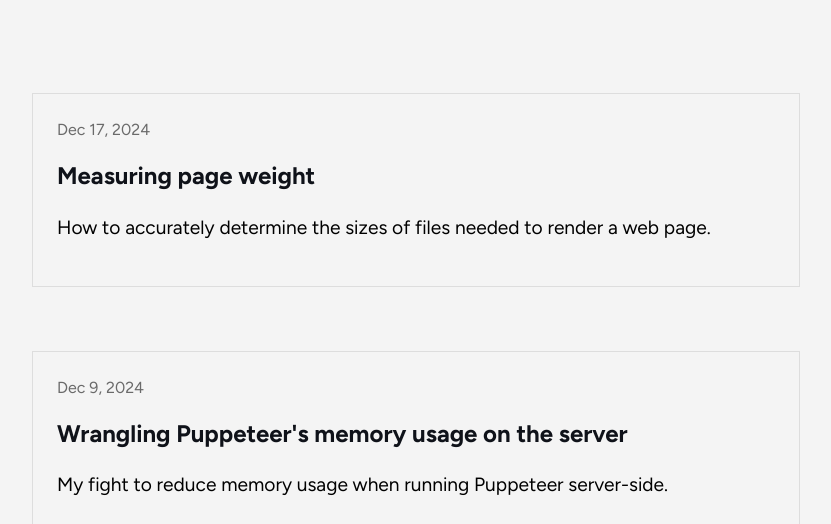
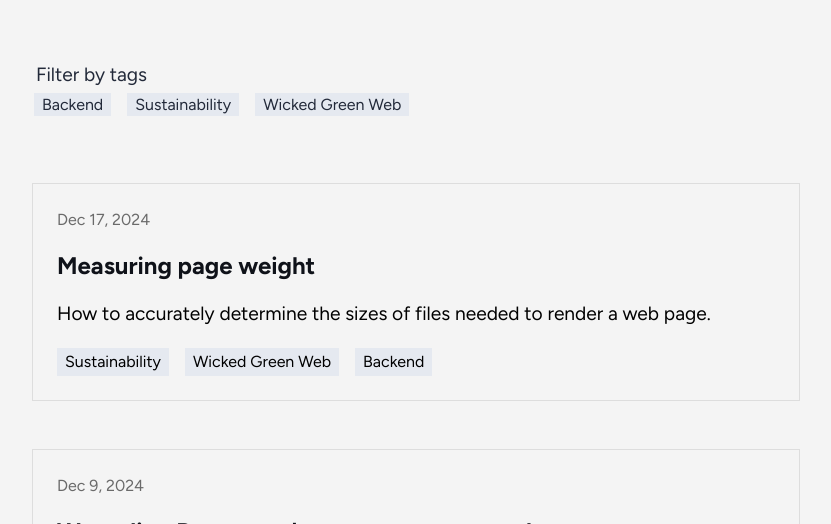
Before and after one commit to APJohns/blog, an Astro site: page / in a window 1280 px wide. Shown: the part 276-800 px from the top of the page, without its empty margins (224-1055 px from the left). Built offline with nearby package versions, Linux system fonts and the light colour scheme; Astro itself is replaced by a stand-in of ours.

Commit message:
add filters to blog list using svelte

```diff
--- a/astro.config.mjs
+++ b/astro.config.mjs
@@ -3,10 +3,12 @@ import vercel from '@astrojs/vercel/static';
 import mdx from '@astrojs/mdx';
 import sitemap from '@astrojs/sitemap';
 
+import svelte from '@astrojs/svelte';
+
 // https://astro.build/config
 export default defineConfig({
-	site: 'https://www.ashjohns.dev',
-	integrations: [mdx(), sitemap()],
+    site: 'https://www.ashjohns.dev',
+    integrations: [mdx(), sitemap(), svelte()],
   output: 'static',
   adapter: vercel({
     webAnalytics: { enabled: true }
--- a/package.json
+++ b/package.json
@@ -14,9 +14,11 @@
     "@astrojs/mdx": "^4.0.3",
     "@astrojs/rss": "^4.0.10",
     "@astrojs/sitemap": "^3.2.1",
+    "@astrojs/svelte": "^7.0.2",
     "@astrojs/vercel": "^8.0.1",
     "@vercel/analytics": "^1.3.1",
     "astro": "^5.1.1",
-    "typescript": "^5.5.2"
+    "svelte": "^5.15.0",
+    "typescript": "^5.7.2"
   }
 }
--- /dev/null
+++ b/src/components/BlogList.svelte
@@ -0,0 +1,143 @@
+<script>
+  import { formatDate } from '@/utils';
+
+  let { posts } = $props();
+  const allTags = posts
+    .reduce((acc, post) => {
+      post.data.tags &&
+        post.data.tags.forEach((tag) => {
+          if (!acc.includes(tag)) {
+            acc.push(tag);
+          }
+        });
+      return acc;
+    }, [])
+    .toSorted();
+
+  const filterPosts = (posts, tags) => {
+    if (Object.values(tags).every((t) => !t)) {
+      return posts;
+    } else {
+      return posts.filter((p) =>
+        Object.keys(tags)
+          .map((t) => tags[t] && p.data.tags.includes(t))
+          .includes(true)
+      );
+    }
+  };
+
+  let tags = $state({});
+  let filteredPosts = $derived(filterPosts(posts, tags));
+</script>
+
+<fieldset class="tag-list tags">
+  <legend>Filter by tags</legend>
+  {#each allTags as tag}
+    <label>
+      <input type="checkbox" class="tag-checkbox visually-hidden" bind:checked={tags[tag]} />
+      <span class="tag">{tag}</span>
+    </label>
+  {/each}
+</fieldset>
+
+<ul class="post-list">
+  {#each filteredPosts as post}
+    <li class="post-item">
+      <a href={`/blog/${post.id}/`} class="post-link">
+        <div class="details">
+          <p class="date">
+            {formatDate(post.data.pubDate)}
+          </p>
+          <h2 class="title">{post.data.title}</h2>
+          <p class="description">{post.data.description}</p>
+          <ul class="tags">
+            {#each post.data.tags as tag}
+              <li class="tag">{tag}</li>
+            {/each}
+          </ul>
+        </div>
+      </a>
+    </li>
+  {/each}
+</ul>
+
+<style>
+  .tags {
+    display: flex;
+    flex-wrap: wrap;
+    gap: 1rem;
+    padding: 0;
+    list-style: none;
+  }
+
+  .tag {
+    background: rgb(var(--gray-light));
+    padding: 0.125rem 0.5rem;
+    font-size: 1rem;
+    cursor: pointer;
+  }
+
+  .tag-list {
+    margin-top: 4rem;
+    border: 0;
+  }
+
+  .tag-checkbox:checked + .tag {
+    color: var(--surface);
+    background: var(--accent);
+  }
+
+  .post-list {
+    display: grid;
+    grid-template-columns: 1fr;
+    gap: 3rem;
+    margin-top: 4rem;
+    padding: 0;
+    list-style: none;
+  }
+
+  .post-item {
+    display: flex;
+  }
+
+  .post-item:first-of-type {
+    grid-column: 1/-1;
+  }
+
+  .post-link {
+    flex: 1;
+    display: flex;
+    flex-direction: column;
+    align-items: start;
+    gap: 1rem;
+    border: 1px solid #ddd;
+    padding: 1.5rem;
+    color: black;
+    text-decoration: none;
+  }
+
+  .post-link:hover {
+    background: #eee;
+  }
+
+  .title {
+    font-size: 1.5rem;
+    margin-bottom: 0;
+  }
+
+  .details {
+    flex: 1;
+    display: flex;
+    flex-direction: column;
+  }
+
+  .date {
+    margin-top: 0;
+    color: var(--body-subtle);
+    font-size: 1rem;
+  }
+
+  .description {
+    margin-top: 1rem;
+  }
+</style>
--- a/src/components/Footer.astro
+++ b/src/components/Footer.astro
@@ -5,7 +5,7 @@ const today = new Date();
 <footer>
   <div class="social-links">
     <a href="https://github.com/APJohns" target="_blank">
-      <span class="sr-only">Go to my GitHub repo</span>
+      <span class="visually-hidden">Go to my GitHub repo</span>
       <svg viewBox="0 0 16 16" aria-hidden="true" width="32" height="32" astro-icon="social/github"
         ><path
           fill="currentColor"
@@ -14,7 +14,7 @@ const today = new Date();
       >
     </a>
     <a href="https://www.linkedin.com/in/ashley-p-johns" target="_blank">
-      <span class="sr-only">Go to my LinkedIn</span>
+      <span class="visually-hidden">Go to my LinkedIn</span>
       <svg xmlns="http://www.w3.org/2000/svg" aria-hidden="true" width="32" height="32" viewBox="0 0 24 24"
         ><path
           d="M19 0h-14c-2.761 0-5 2.239-5 5v14c0 2.761 2.239 5 5 5h14c2.762 0 5-2.239 5-5v-14c0-2.761-2.238-5-5-5zm-11 19h-3v-11h3v11zm-1.5-12.268c-.966 0-1.75-.79-1.75-1.764s.784-1.764 1.75-1.764 1.75.79 1.75 1.764-.783 1.764-1.75 1.764zm13.5 12.268h-3v-5.604c0-3.368-4-3.113-4 0v5.604h-3v-11h3v1.765c1.396-2.586 7-2.777 7 2.476v6.759z"
--- a/src/components/FormattedDate.astro
+++ b/src/components/FormattedDate.astro
@@ -1,17 +1,12 @@
 ---
+import { formatDate } from '@/utils';
 interface Props {
-	date: Date;
+  date: Date;
 }
 
 const { date } = Astro.props;
 ---
 
 <time datetime={date.toISOString()}>
-	{
-		date.toLocaleDateString('en-us', {
-			year: 'numeric',
-			month: 'short',
-			day: 'numeric',
-		})
-	}
+  {formatDate(date)}
 </time>
--- a/src/content.config.ts
+++ b/src/content.config.ts
@@ -1,12 +1,13 @@
 import { glob } from 'astro/loaders';
 import { defineCollection, z } from 'astro:content';
 
-const blog = defineCollection({
+export const blog = defineCollection({
   loader: glob({ pattern: '**/[^_]*.md', base: './src/content/blog' }),
   // Type-check frontmatter using a schema
   schema: z.object({
     title: z.string(),
     description: z.string(),
+    tags: z.string().array(),
     // Transform string to Date object
     pubDate: z.coerce.date(),
     updatedDate: z.coerce.date().optional(),
--- a/src/content/blog/web-sustainability.md
+++ b/src/content/blog/a-greener-web.md
@@ -2,6 +2,7 @@
 title: 'A Greener Web: Building a Dashboard with React and Netlify'
 description: 'The first step to a greener web. Follow along as I build out a web sustainability dashboard using React and Netlify.'
 pubDate: 'Jul 1 2024'
+tags: ['Sustainability']
 ---
 
 When we think of sustainability efforts, we picture electric cars, recycling, and reusable water bottles. But we often don’t think of the impact our digital presence has. In fact, the internet accounts for around 4% of global carbon emissions. Thats about the same as the entire aviation industry!
@@ -9,12 +10,15 @@ When we think of sustainability efforts, we picture electric cars, recycling, an
 There are lots of ways to reduce the impact of our websites. I’ve linked to some great articles that dive into details at the bottom of this post. But a key part of going on this web sustainability journey is understanding where we are now, so we can see how far we’ve come. I’m talking metrics! Theres nothing we developers like more than optimizing our code to get that higher score. Even making small improvements can compound across all your users. So lets gamify this and make our little corner of the web a better place.
 
 ## Context
+
 During my time on Boston Scientific’s Design System team, we took on this challenge. We wanted to be aware of the impact our projects had towards web sustainability. So we began by taking a look at our documentation site. The site is built with React, and hosted on Netlify.
 
 ### Prerequisites Knowledge
+
 This article is written with some understanding of React and Netlify assumed.
 
 ## The Plan
+
 This all began when we came across [Website Carbon Calculator](https://www.websitecarbon.com). They have a badge you can add to your website to show the estimated grams of CO<sub>2</sub> used per visit. We used this for a while but want to take it a step further to see how those numbers changed over time as our site grew, and to include it as one of our metrics. So we set out to create a dashboard showing just that.
 
 1. Collect the emissions data of each of our pages using an API and Netlify Functions
@@ -22,6 +26,7 @@ This all began when we came across [Website Carbon Calculator](https://www.websi
 3. Summarize findings in a dashboard.
 
 ## Collect the Data
+
 Website Carbon Calculator offers an API where you can pass it a URL, and get back emissions data. We needed to pass each of our pages to this API, and save the results. This comes with a few problems to solve for a JAMStack site. How do we get all the URLs we need, where do we make those API calls, and where do we store that data? The solutions are sitemap, Netlify Functions, and MongoDB respectively.
 
 Before we start writing any code, we should setup a [MongoDB Atlas](https://www.mongodb.com/atlas) database. Their Getting Started with Atlas documentation will set you up withe everything you will need.
@@ -63,7 +68,7 @@ async function getCarbon(url: string, date: string): Promise<CarbonEntry> {
       date,
       url,
       carbon: res.data.c,
-      percent: res.data.p
+      percent: res.data.p,
     };
   } catch (error) {
     console.error(error);
@@ -74,8 +79,8 @@ async function getCarbon(url: string, date: string): Promise<CarbonEntry> {
       percent: -1,
       error: {
         status: error.response.status,
-        statusText: error.response.statusText
-      }
+        statusText: error.response.statusText,
+      },
     };
   }
 }
@@ -130,17 +135,17 @@ const handler: Handler = async () => {
       const insertResult = await carbon.insertMany(carbonData);
       console.log(`Inserted ${insertResult.insertedCount} records into DB`);
       return {
-        statusCode: 200
+        statusCode: 200,
       };
     } else {
       return {
-        statusCode: 500
+        statusCode: 500,
       };
     }
   } catch (error) {
     console.error(error);
     return {
-      statusCode: 500
+      statusCode: 500,
     };
   } finally {
     await client.close();
@@ -175,7 +180,7 @@ async function getCarbon(url: string, date: string): Promise<CarbonEntry> {
       date,
       url,
       carbon: res.data.c,
-      percent: res.data.p
+      percent: res.data.p,
     };
   } catch (error) {
     console.error(error);
@@ -186,8 +191,8 @@ async function getCarbon(url: string, date: string): Promise<CarbonEntry> {
       percent: -1,
       error: {
         status: error.response.status,
-        statusText: error.response.statusText
-      }
+        statusText: error.response.statusText,
+      },
     };
   }
 }
@@ -244,17 +249,17 @@ const handler: Handler = async () => {
       const insertResult = await carbon.insertMany(carbonData);
       console.log(`Inserted ${insertResult.insertedCount} records into DB`);
       return {
-        statusCode: 200
+        statusCode: 200,
       };
     } else {
       return {
-        statusCode: 500
+        statusCode: 500,
       };
     }
   } catch (error) {
     console.error(error);
     return {
-      statusCode: 500
+      statusCode: 500,
     };
   } finally {
     await client.close();
@@ -297,6 +302,7 @@ We also need to add jsdom as an external dependency here. If you’re unfamiliar
 We can run and test these functions locally using the Netlify CLI. Since we won’t have much data to work with yet, you might want to run it a few times manually.
 
 ## Show the Data
+
 Now that we have some data, we need to be able to show it in some meaningful way. We’ll first write a couple more Netlify Functions that query our data from MongoDB.
 
 One to get all the records.
@@ -377,11 +383,13 @@ We can use these to build out a dashboard. Here are some examples of what we did
 Unfortunately I can't link out to the dashboard or its code. I plan to rebuild this dashboard for another project of mine, so stay tuned for a more in-depth post with details on the dashboard and taking advantage of some new features offered by the Website Carbon API.
 
 ## Conclusion
+
 Web sustainability is important in today's day and age. Adding it to the metrics we track is the first step to a greener web. And it doesn't hurt that the same changes that make our sites greener, also happen to improve performance!
 
 Feel free to reach out to me on [LinkedIn](https://www.linkedin.com/in/ashley-p-johns) or [Threads](https://www.threads.net/@ashpjohns) if you have any questions, or any other green tips!
 
 ## Helpful Resources
+
 - https://www.websitecarbon.com
 - https://www.mongodb.com/atlas
 - https://docs.netlify.com/functions/get-started/?fn-language=ts
@@ -389,4 +397,5 @@ Feel free to reach out to me on [LinkedIn](https://www.linkedin.com/in/ashley-p-
 - https://developer.mozilla.org/en-US/blog/introduction-to-web-sustainability
 
 ## Sources
+
 - https://sustainablewebdesign.org/estimating-digital-emissions
--- a/src/content/blog/headless-puppeteer.md
+++ b/src/content/blog/headless-puppeteer.md
@@ -2,6 +2,7 @@
 title: "Wrangling Puppeteer's memory usage on the server"
 description: 'My fight to reduce memory usage when running Puppeteer server-side.'
 pubDate: 'Dec 9 2024'
+tags: ['Wicked Green Web', 'Backend']
 ---
 
 I’m working on a web sustainability dashboard to measure the carbon footprint of my web applications. The primary metric used is file transfer sizes. The best way to accurately get this value is to load the page in Puppeteer. But when you’re trying to run this affordably on a server with 512MB of RAM, every byte of memory usage counts. So how do we run Chrome on the server while using as little memory as possible?
--- a/src/content/blog/measuring-page-weight.md
+++ b/src/content/blog/measuring-page-weight.md
@@ -2,6 +2,7 @@
 title: 'Measuring page weight'
 description: 'How to accurately determine the sizes of files needed to render a web page.'
 pubDate: 'Dec 17 2024'
+tags: ['Sustainability', 'Wicked Green Web', 'Backend']
 ---
 
 I’m working on a web sustainability project called [Wicked Green Web](https://www.wickedgreenweb.dev/) that measures the estimated emissions of a page. The primary metric used in this calculation is page weight. <dfn>Page weight</dfn> is the size, as transferred over the network, of the files needed to render a web page. You can then use a model to estimate grams of CO<sub>2</sub> emitted per page visit. You can learn more on my [how it works](https://www.wickedgreenweb.dev/how-it-works) page. However, getting the file size of a web page turned out to be a lot more challenging than expected.
--- a/src/pages/index.astro
+++ b/src/pages/index.astro
@@ -3,8 +3,8 @@ import Header from '../components/Header.astro';
 import Footer from '../components/Footer.astro';
 import { SITE_TITLE, SITE_DESCRIPTION } from '../consts';
 import { getCollection } from 'astro:content';
-import FormattedDate from '../components/FormattedDate.astro';
 import Layout from '@/layouts/Layout.astro';
+import BlogList from '@/components/BlogList.svelte';
 
 const posts = (await getCollection('blog')).sort((a, b) => b.data.pubDate.valueOf() - a.data.pubDate.valueOf());
 ---
@@ -17,24 +17,7 @@ const posts = (await getCollection('blog')).sort((a, b) => b.data.pubDate.valueO
       <p class="subtitle">Welcome to my corner of the internet.</p>
     </div>
 
-    <ul class="post-list">
-      {
-        posts.map((post) => (
-          <li class="post-item">
-            <a href={`/blog/${post.id}/`} class="post-link">
-              {/* {post.data.heroImage && <img width={720} height={360} src={post.data.heroImage} alt="" class="hero-image" />} */}
-              <div class="details">
-                <p class="date">
-                  <FormattedDate date={post.data.pubDate} />
-                </p>
-                <h2 class="title">{post.data.title}</h2>
-                <p>{post.data.description}</p>
-              </div>
-            </a>
-          </li>
-        ))
-      }
-    </ul>
+    <BlogList posts={posts} client:load />
   </main>
   <Footer />
 </Layout>
@@ -44,47 +27,6 @@ const posts = (await getCollection('blog')).sort((a, b) => b.data.pubDate.valueO
     margin-top: 1rem;
   }
 
-  .post-list {
-    display: grid;
-    grid-template-columns: 1fr;
-    gap: 4rem;
-    margin-top: 6rem;
-    padding: 0;
-    list-style: none;
-  }
-
-  .post-link {
-    display: flex;
-    align-items: start;
-    gap: 1rem;
-    border: 1px solid #ddd;
-    padding: 1.5rem;
-    color: black;
-    text-decoration: none;
-  }
-
-  .post-link:hover {
-    background: #eee;
-  }
-
-  .hero-image {
-    width: 33%;
-  }
-
-  .details {
-    flex: 1;
-  }
-
-  .title {
-    font-size: 1.5rem;
-  }
-
-  .date {
-    margin-top: 0;
-    color: var(--body-subtle);
-    font-size: 1rem;
-  }
-
   .subtitle {
     margin-top: 0;
   }
--- a/src/styles/global.css
+++ b/src/styles/global.css
@@ -18,6 +18,7 @@
   --surface: #f4f4f4;
   --surface-inverse: black;
   --body-subtle: #6a6a6a;
+  --accent: #ff932f;
 
   --font-body: 'Figtree', sans-serif;
 }
@@ -120,7 +121,7 @@ hr {
   border-top: 1px solid rgb(var(--gray-light));
 }
 
-.sr-only {
+.visually-hidden {
   border: 0;
   padding: 0;
   margin: 0;
--- /dev/null
+++ b/src/utils.ts
@@ -0,0 +1,6 @@
+export const formatDate = (date: Date) =>
+  date.toLocaleDateString('en-us', {
+    year: 'numeric',
+    month: 'short',
+    day: 'numeric',
+  });
--- /dev/null
+++ b/svelte.config.js
@@ -0,0 +1,5 @@
+import { vitePreprocess } from '@astrojs/svelte';
+
+export default {
+	preprocess: vitePreprocess(),
+}
```
Also changed, not shown: 1 other file.
